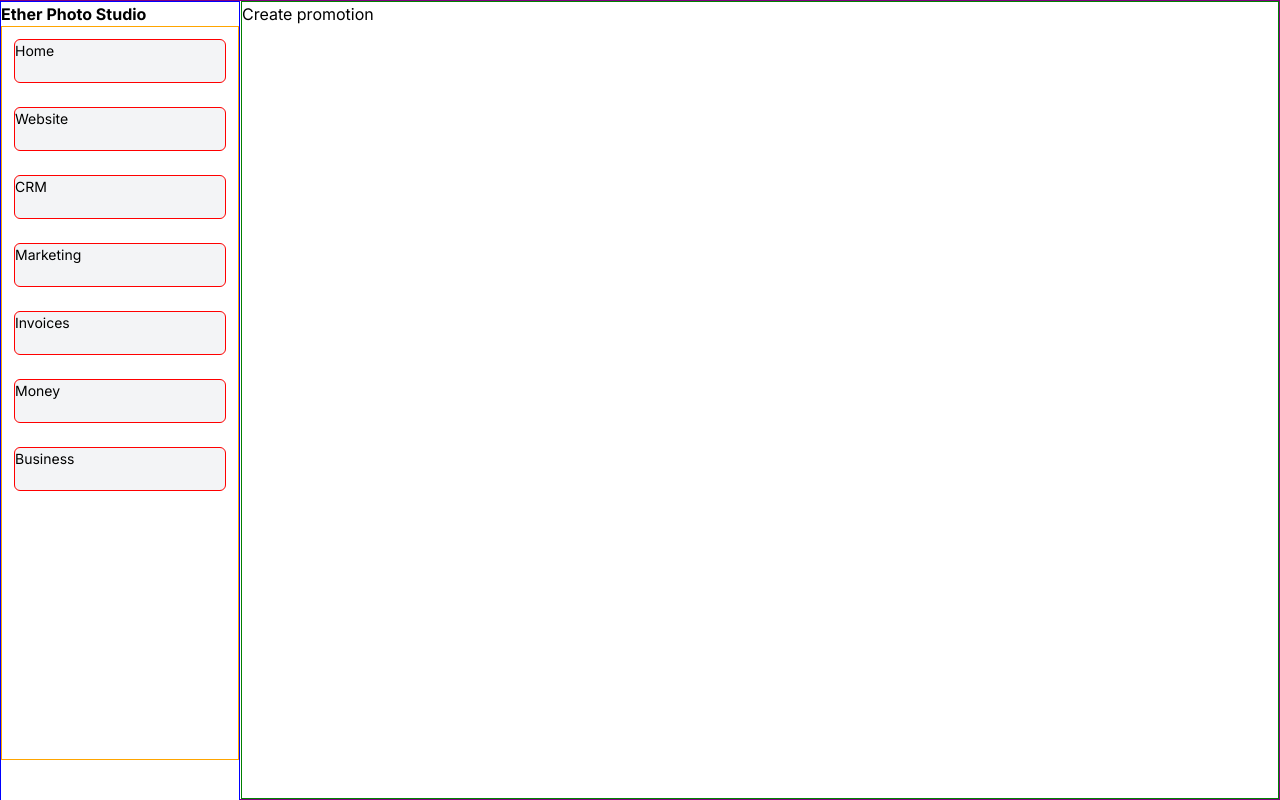
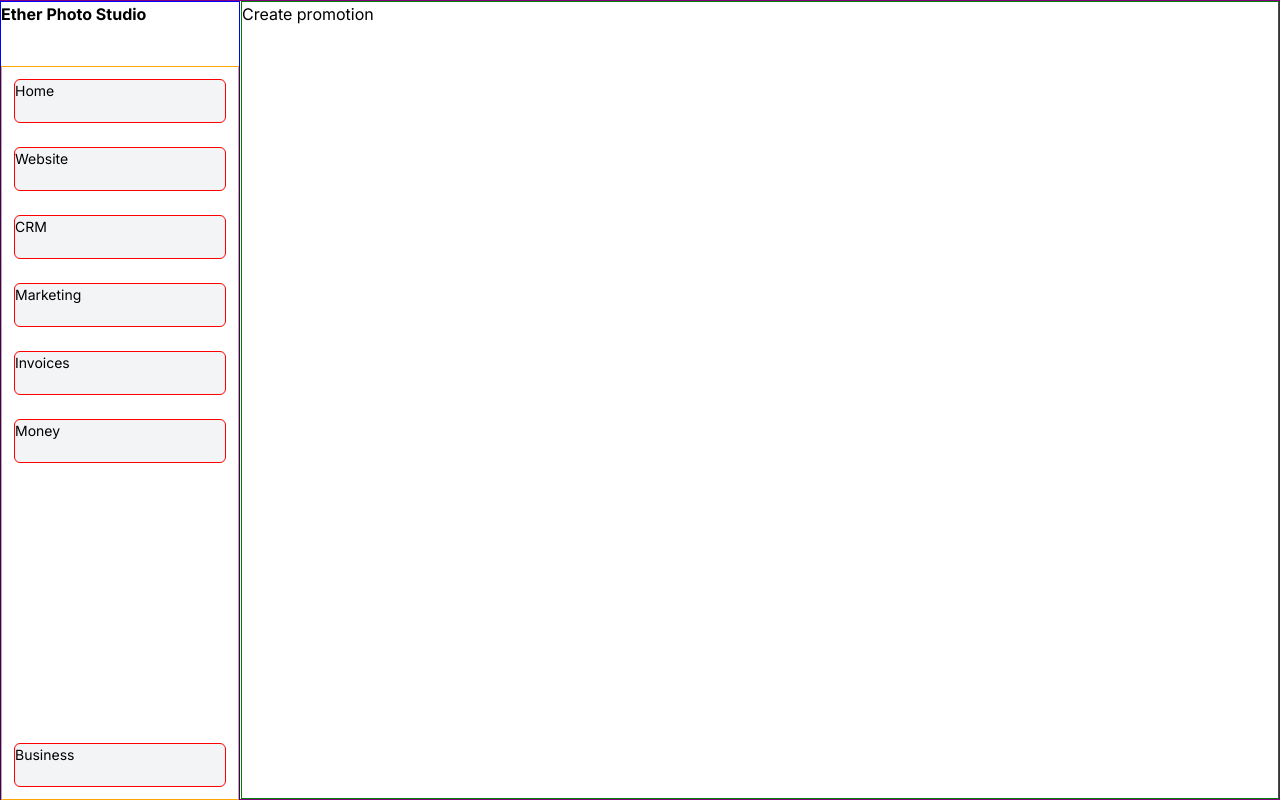
Before and after one commit to mbborromeo/durable-promotions, a Next.js app: page /marketing/promotion in a window 1280 px wide. Built offline with nearby package versions, Linux system fonts and the light colour scheme.

Commit message:
WIP create component for NavBar

```diff
--- a/src/app/marketing/page.js
+++ b/src/app/marketing/page.js
@@ -1,26 +1,10 @@
 import Image from "next/image";
-// import NavigationBar from "components/NavigationBar";
+import NavBar from "../../components/NavBar/NavBar";
 
 export default function Home() {
   return (
     <div className="site-container">
-      <nav>
-        <div className="project-dropdown show-on-desktop">
-          <h1>Ether Photo Studio</h1>
-          {/* drop down */}
-        </div>
-
-        <ul>
-          <li>Home</li>
-          <li>Website</li>
-          <li>CRM</li>
-          <li className="on">Marketing</li>
-          <li className="show-on-desktop">Invoices</li>
-          <li className="show-on-desktop">Money</li>
-          <li className="show-on-desktop make-last-item">Business</li>
-          <li className="hide-on-desktop">More</li>
-        </ul>
-      </nav>
+      <NavBar />
 
       <main>
         <p>
--- a/src/app/marketing/promotion/page.js
+++ b/src/app/marketing/promotion/page.js
@@ -1,26 +1,11 @@
 import Image from "next/image";
-// import NavigationBar from "components/NavigationBar";
+import NavBar from "../../../components/NavBar/NavBar";
 
 export default function Home() {
   return (
     <div className="site-container">
-      <nav>
-        <div className="show-on-desktop">
-          <h1>Ether Photo Studio</h1>
-          {/* drop down */}
-        </div>
+      <NavBar />
 
-        <ul>
-          <li>Home</li>
-          <li>Website</li>
-          <li>CRM</li>
-          <li className="on">Marketing</li>
-          <li className="show-on-desktop">Invoices</li>
-          <li className="show-on-desktop">Money</li>
-          <li className="show-on-desktop">Business</li>
-          <li className="hide-on-desktop">More</li>
-        </ul>
-      </nav>
       <main>
         <h1>Create promotion</h1>
       </main>
--- /dev/null
+++ b/src/components/NavBar/NavBar.js
@@ -0,0 +1,25 @@
+// import "./style.css";
+
+const NavBar = () => {
+  return (
+    <nav>
+      <div className="project-dropdown show-on-desktop">
+        <h1>Ether Photo Studio</h1>
+        {/* drop down */}
+      </div>
+
+      <ul>
+        <li>Home</li>
+        <li>Website</li>
+        <li>CRM</li>
+        <li className="on">Marketing</li>
+        <li className="show-on-desktop">Invoices</li>
+        <li className="show-on-desktop">Money</li>
+        <li className="show-on-desktop make-last-item">Business</li>
+        <li className="hide-on-desktop">More</li>
+      </ul>
+    </nav>
+  );
+};
+
+export default NavBar;
```
